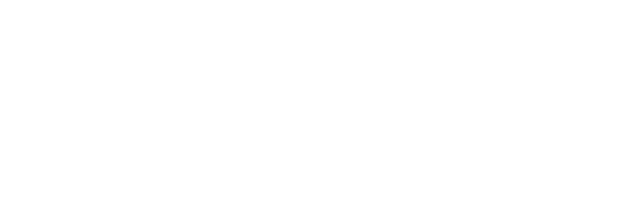
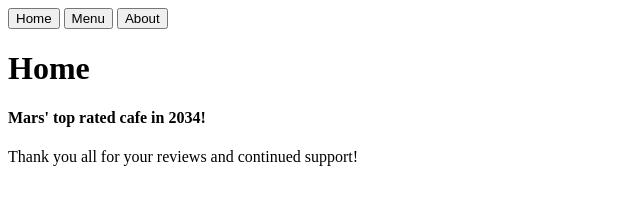
Before and after one commit to marin0suke/restaurant-page, a plain HTML site: page index.html in a window 1280 px wide. Shown: the whole page, without its empty margins (0-640 px from the left). Drawn offline with Linux system fonts and the light colour scheme.

Commit message:
Remove hardcoded html and add DOM created elements for homepage

```diff
--- a/index.html
+++ b/index.html
@@ -6,6 +6,18 @@
     <title>Document</title>
 <script defer src="main.js"></script></head>
 <body>
-
+    <header>
+        <nav><button class="header-button">Home</button>
+            <button class="header-button">Menu</button>
+            <button class="header-button">About</button>
+        </nav>
+    </header>
+    <div class="content">
+        <div class="homepage">
+            <h1>Home</h1>
+            <h4>Mars' top rated cafe in 2034!</h4>
+            <p>Thank you all for your reviews and continued support!</p>
+        </div>
+    </div>
 </body>
 </html>
```
